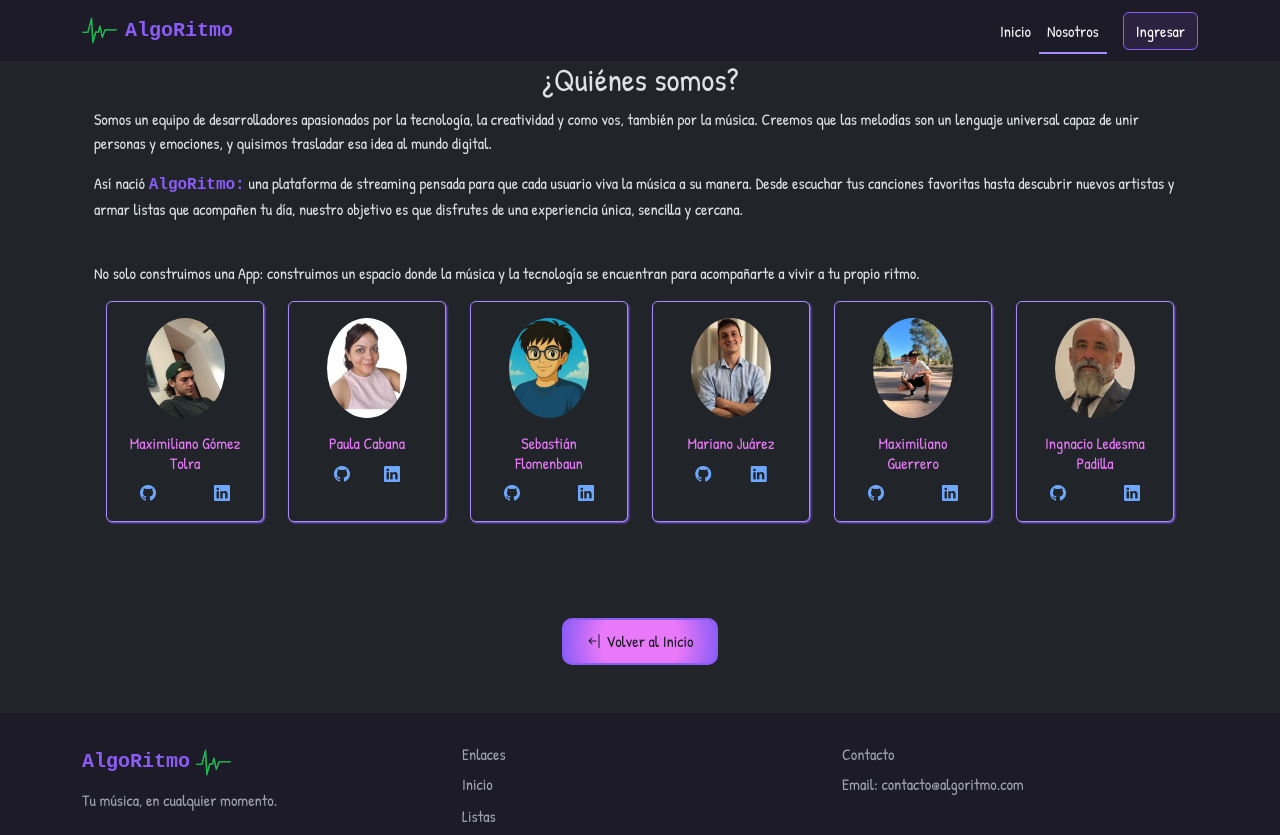
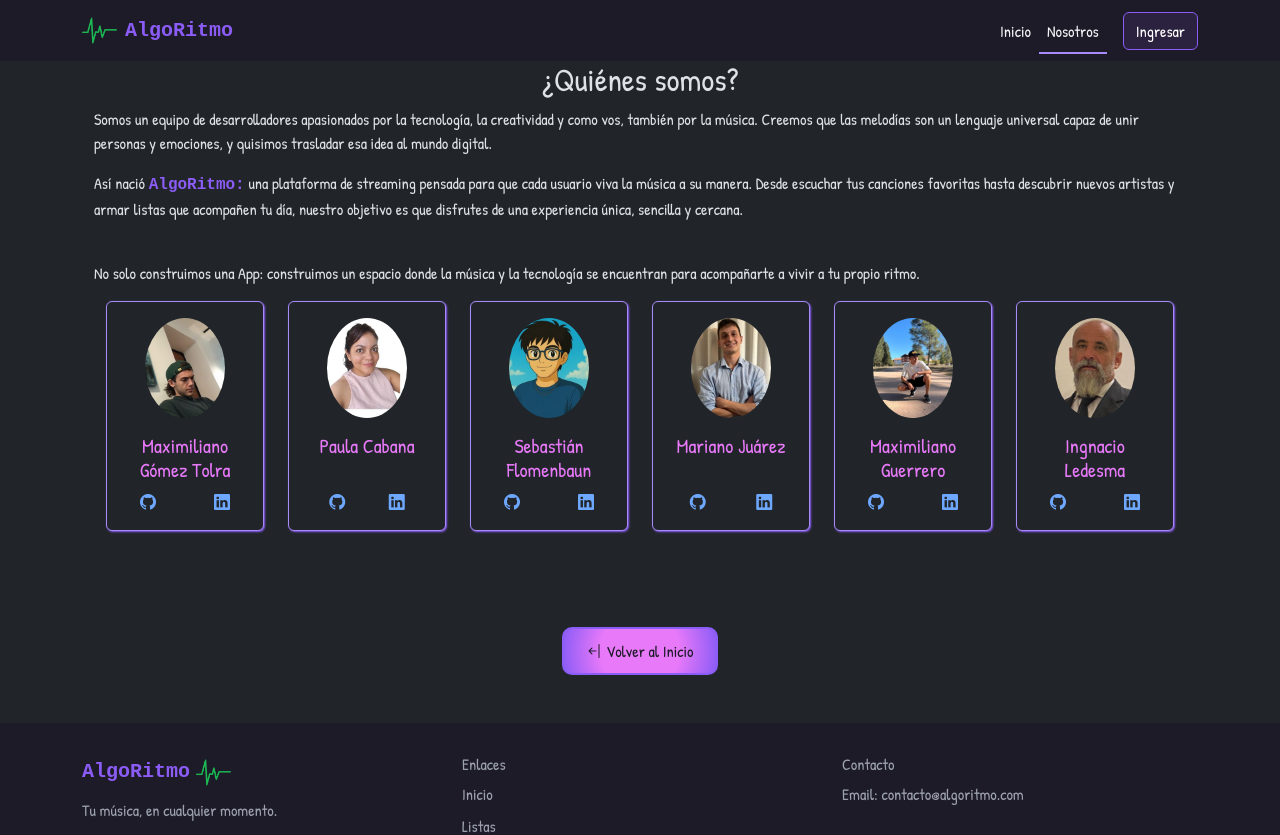
Before and after one commit to masheee/AlgoRitmo, a React (Vite) app: page /about in a window 1280 px wide. Shown: the top 835 px of the page. Built offline with nearby package versions, Linux system fonts and the light colour scheme; a web font is replaced by a local one.

Commit message:
Alineé todos los íconos de las cards de Nosotros

```diff
--- a/src/components/pages/Nosotros.jsx
+++ b/src/components/pages/Nosotros.jsx
@@ -40,7 +40,7 @@ const Nosotros = () => {
                 alt="Maxi Tolra"
               />
               <Card.Body>
-                <Card.Title className="fuenteCardNosotros">
+                <Card.Title className="nameCardNosotros">
                   Maximiliano Gómez Tolra
                 </Card.Title>
                 <Row>
@@ -76,7 +76,7 @@ const Nosotros = () => {
                 alt="Tali Cabana"
               />
               <Card.Body>
-                <Card.Title className="fuenteCardNosotros">
+                <Card.Title className="nameCardNosotros">
                   Paula Cabana
                 </Card.Title>
                 <Row>
@@ -112,7 +112,7 @@ const Nosotros = () => {
                 alt="Sebas Flomenbaun"
               />
               <Card.Body>
-                <Card.Title className="fuenteCardNosotros">
+                <Card.Title className="nameCardNosotros">
                   Sebastián Flomenbaun
                 </Card.Title>
                 <Row>
@@ -144,7 +144,7 @@ const Nosotros = () => {
                 alt="Pollo Juárez"
               />
               <Card.Body>
-                <Card.Title className="fuenteCardNosotros">
+                <Card.Title className="nameCardNosotros">
                   Mariano Juárez
                 </Card.Title>
                 <Row>
@@ -176,7 +176,7 @@ const Nosotros = () => {
                 alt="Maxi Guerrero"
               />
               <Card.Body>
-                <Card.Title className="fuenteCardNosotros">
+                <Card.Title className="nameCardNosotros">
                   Maximiliano Guerrero
                 </Card.Title>
                 <Row>
@@ -198,7 +198,7 @@ const Nosotros = () => {
               </Card.Body>
             </Card>
           </Col>
-          {/*José I  Faltan imagen y links*/}
+          {/*Nacho*/}
           <Col xs={10} md={4} lg={2}>
             <Card className="cardNosotros h-100">
               <Card.Img
@@ -208,8 +208,8 @@ const Nosotros = () => {
                 alt="José Ingnacio Ledesma Padilla"
               />
               <Card.Body>
-                <Card.Title className="fuenteCardNosotros">
-                  Ingnacio Ledesma Padilla
+                <Card.Title className="nameCardNosotros">
+                  Ingnacio Ledesma
                 </Card.Title>
                 <Row>
                   <Col xs={6} className="text-center">
--- a/src/styles/nosotros.css
+++ b/src/styles/nosotros.css
@@ -16,7 +16,6 @@
   height: 100px;
   object-fit: cover;
   border-radius: 50%;
-  display: block;
   margin-left: auto;
   margin-right: auto;
   border-color: var(--color-accent);
@@ -26,10 +25,14 @@
   transform: scale(1.2);
   transition: 600ms;
   box-shadow: 3px 3px 20px var(--color-primary);
+  overflow: hidden;
 }
 
-.fuenteCardNosotros {
-  font-size: medium;
+.nameCardNosotros {
+  display: flex;
+  justify-content: center;
+  text-align: center;
+  height: 60%;
 }
 
 .AlgoRitmo {
@@ -40,11 +43,17 @@
   color: var(--color-success);
 }
 
+.iconoCard {
+  transition: transform 0.3s ease;
+  position: relative;
+  z-index: 1;
+}
+
 .iconoCard:hover {
   font-size: x-large;
   color: var(--color-success);
   transition: 600ms;
-  overflow: hidden;
+  transform: scale(1.3);
 }
 
 .btn-gradient {
@@ -75,7 +84,7 @@
   transform: scale(1.01);
 }
 
-.btn-gradient:focus{
+.btn-gradient:focus {
   border-color: var(--color-success) !important;
 }
 
```
